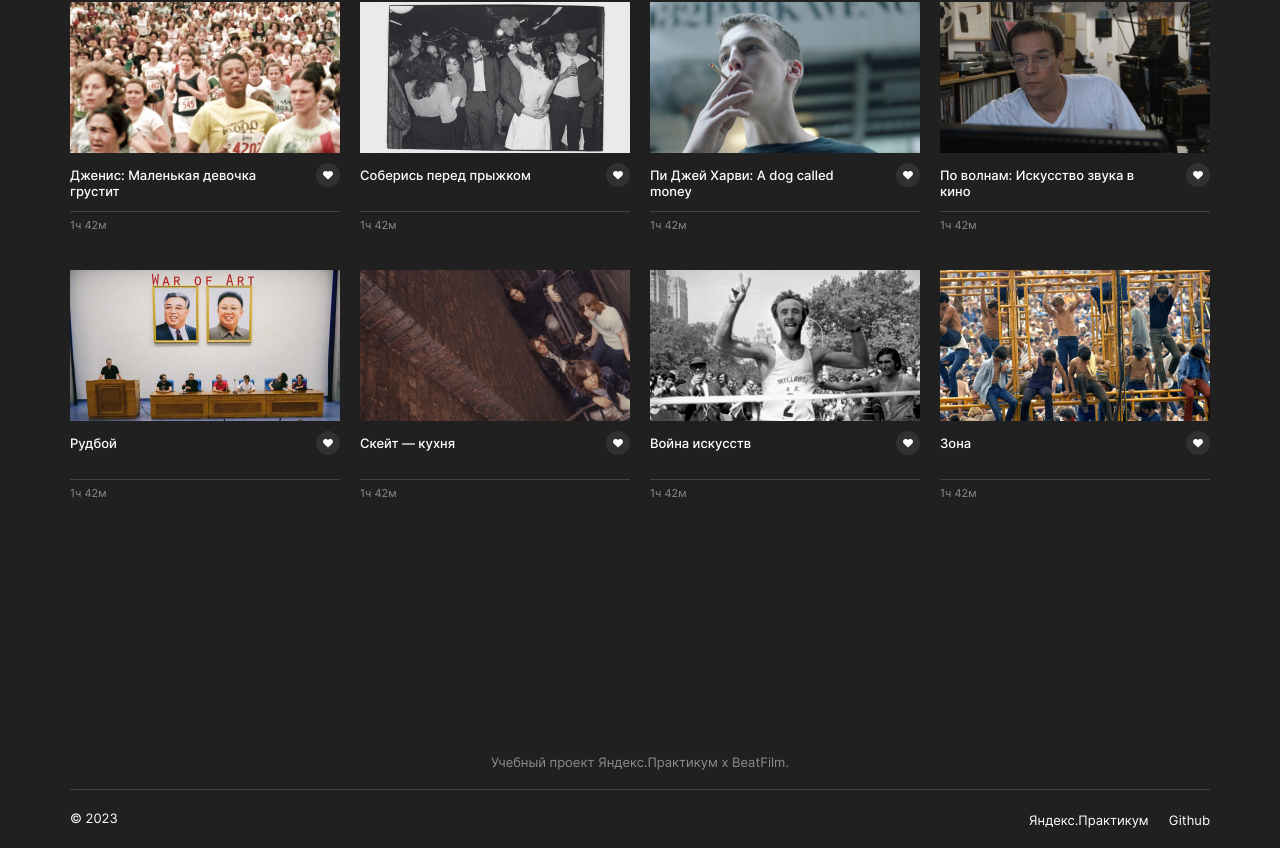
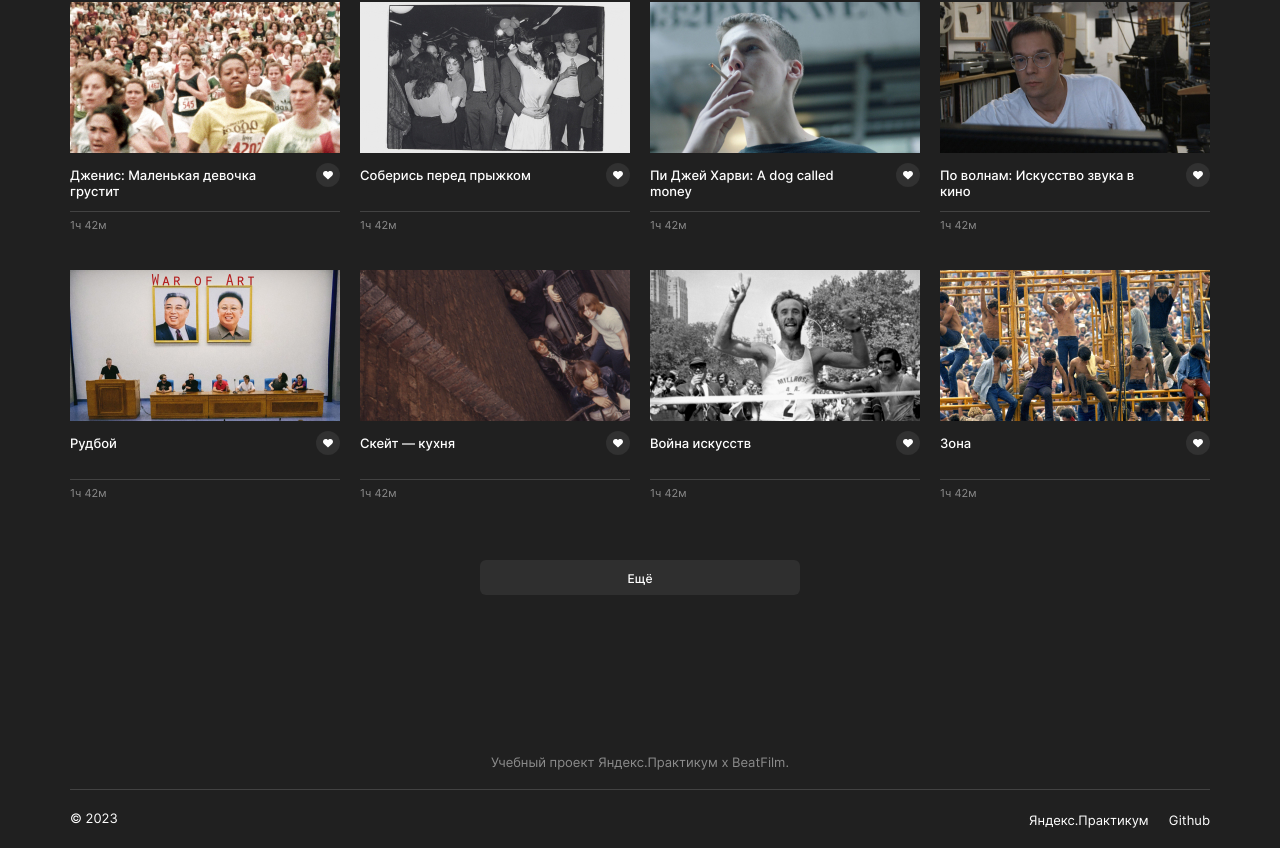
Before and after one commit to Karimeriya-ClaireLutkova/movies-explorer-frontend, a React (Create React App) app: page /movies in a window 1280 px wide. Shown: the part 900-1748 px from the top of the page. Built offline with nearby package versions, Linux system fonts and the light colour scheme.

Commit message:
Исправить отображение фильмов по кнопке 'еще'

```diff
--- a/src/components/App/App.js
+++ b/src/components/App/App.js
@@ -143,7 +143,7 @@ function App() {
         }>
         </Route>
         <Route path="saved-movies" element={
-          <SavedMovies movies={moviesSaved}
+          <SavedMovies movies={initialMoviesCards}
                        userData={userData}
                        onMovieDelete={handleMovieDelete}
                        loggedIn={loggedIn}
--- a/src/components/Movies/Movies.js
+++ b/src/components/Movies/Movies.js
@@ -8,24 +8,26 @@ import './Movies.css';
 
 function Movies({ movies, userData, onMovieLike, account, loggedIn, onAuthorization, onNavigation, onActiveMenu }) {
   const [windowDimensions, setWindowDimensions] = React.useState(getWindowDimensions());
-  const [isCounterMovies, setCounterMovies] = React.useState([]);
-  const [isCounterMoviesNew, setCounterMoviesNew] = React.useState([]);
+  const [isCounterMovies, setCounterMovies] = React.useState();
+  const isInitialCounter = 0;
   const [isMoviesList, setMoviesList] = React.useState([]);
   const [isInitialMovies, setInitialMovies] = React.useState([]);
+  const [isButtonInactive, setButtonInactive] = React.useState(false);
   const [isLoading, setLoading] = React.useState(false);
 
 
   function handleCounterWidth(item) {
-    let count = [];
+    let count;
     if (item.width < SCREEN_MIN) {
-      count.push(0, 5);
+      count = (5);
     } else if (SCREEN_MIN <= item.width && item.width < SCREEN_MEDIUM) {
-      count.push(0, 8);
+      count = (8);
     } else if (SCREEN_MEDIUM <= item.width && item.width < SCREEN_BIG) {
-      count.push(0, 12);
+      count = (12);
     } else if (SCREEN_BIG <= item.width) {
-      count.push(0, 16);
+      count = (16);
     }
+
     return count;
   }
 
@@ -45,12 +47,21 @@ function Movies({ movies, userData, onMovieLike, account, loggedIn, onAuthorizat
     return () => window.removeEventListener("resize", handleResize);
   }, [windowDimensions]);
 
-  function handleChangeDescription() {
-    const arrayFirst = isCounterMovies[0];
-    const arrayLast = isCounterMovies[1];
-    const arrayLastNew = (arrayLast - arrayFirst)*2;
-    const arrayNew = [arrayLast, arrayLastNew];
-    setCounterMoviesNew([arrayNew]);
+  function handleChangeDescription(item) {
+    let currentMovies = item;
+    const countPrimier = item.length;
+    const counterNew = (countPrimier)*2;
+    let cardsMoviesNew = [];
+    cardsMoviesNew = movies.slice(countPrimier, counterNew);
+    const initialCardsMovies = currentMovies.concat(cardsMoviesNew);
+    setMoviesList(initialCardsMovies);
+    if(initialCardsMovies.length < movies.length) {
+      setInitialMovies(initialCardsMovies);
+      setButtonInactive(false);
+    } else {
+      setInitialMovies(item);
+      setButtonInactive(true);
+    }
   }
 
   React.useEffect(() => {
@@ -58,24 +69,24 @@ function Movies({ movies, userData, onMovieLike, account, loggedIn, onAuthorizat
       const counterCurrent = handleCounterWidth(windowDimensions);
       setCounterMovies(counterCurrent);
       let initialCardsMovies = [];
-      initialCardsMovies = movies.slice(counterCurrent[0], counterCurrent[1]);
+      initialCardsMovies = movies.slice(isInitialCounter, isCounterMovies);
       return initialCardsMovies;
     }
     runOnlyPageLoad();
     const initialCardsMovies = runOnlyPageLoad();
     setInitialMovies(initialCardsMovies);
-  }, [movies, windowDimensions])
+  }, [isInitialCounter, movies, windowDimensions, isCounterMovies])
 
   return (
     <>
       <Header id="2" account={account} loggedIn={loggedIn} onAuthorization={onAuthorization} onNavigation={onNavigation} onActiveMenu={onActiveMenu} />
       <main>
         <section className="movies">
-          <SearchForm />
+          <SearchForm id="1"/>
           {isLoading ? (
             <Preloader />
           ) : (
-            <MoviesCardList id="1" moviesLeght={movies.length} initialCardsMovies={isInitialMovies} newMovies={isMoviesList} counterMoviesNew={isCounterMoviesNew} userData={userData} onMovieLike={onMovieLike} onDescription={handleChangeDescription} />
+            <MoviesCardList id="1" cardsMovies={isInitialMovies} buttonInactive={isButtonInactive} userData={userData} onMovieLike={onMovieLike} onChangeDescription={handleChangeDescription} />
           )}
         </section>
       </main>
--- a/src/components/MoviesCardList/MoviesCardList.js
+++ b/src/components/MoviesCardList/MoviesCardList.js
@@ -1,35 +1,28 @@
 import React from 'react';
+import { useLocation } from 'react-router-dom';
 import MoviesCard from '../MoviesCard/MoviesCard';
 import './MoviesCardList.css';
 
-function MoviesCardList({ initialCardsMovies, moviesLength, moviesNew, userData, onMovieLike, onMovieDelete, onChangeDescription, counterMoviesNew }) {
-  const [buttonInactive, setButtonInactive] = React.useState(true);
-  const [isMoviesList, setMoviesList] =  React.useState([]);
-  const className = `elements-adding__button elements-adding__button_type_${buttonInactive ? "inactive" : ""}`;
-  const addingCards = initialCardsMovies;
-  React.useEffect(() => {
-    const moviesCheck = () => {
-      if (isMoviesList.length < moviesLength) {
-        setButtonInactive(false);
-        const moviesList = addingCards.concat(moviesNew);
-        setMoviesList(moviesList);
-      } else if (isMoviesList.length >= moviesLength) {
-        setButtonInactive(true)
-      }
-    };
-    moviesCheck();
-  }, [moviesNew, moviesLength, isMoviesList, addingCards ]);
+function MoviesCardList({ cardsMovies, userData, onMovieLike, onMovieDelete, onChangeDescription, buttonInactive }) {
+  const className = `elements-adding__button ${buttonInactive ? "elements-adding__button_type_inactive" : ""}`;
+  const { pathname } = useLocation();
+
+  function handleChangeDescription() {
+    onChangeDescription(cardsMovies)
+  }
 
   return (
     <section className="elements" aria-label="Список фильмов">
       <div className="elements__container">
-        {initialCardsMovies.map((movie, i) => (
+        {cardsMovies.map((movie, i) => (
           <MoviesCard key={movie.movieId} userData={userData} movie={movie} onMovieLike={onMovieLike} onMovieDelete={onMovieDelete} />
         ))}
       </div>
-      <div className="elements-adding">
-        <button className={className} type="button" onClick={onChangeDescription}>Ещё</button>
-      </div>
+      { pathname === '/movies' &&
+        <div className="elements-adding">
+          <button className={className} type="button" onClick={handleChangeDescription}>Ещё</button>
+        </div>
+      }
     </section>
   )
 }
--- a/src/components/SavedMovies/SavedMovies.js
+++ b/src/components/SavedMovies/SavedMovies.js
@@ -12,11 +12,11 @@ function SavedMovies({ movies, userData, onMovieDelete, account, loggedIn, onAut
       <Header id="3" account={account} loggedIn={loggedIn} onAuthorization={onAuthorization} onNavigation={onNavigation} onActiveMenu={onActiveMenu} />
       <main>
         <section className="movies">
-          <SearchForm />
+          <SearchForm id="2" />
           {loading ? (
             <Preloader />
           ) : (
-            <MoviesCardList id="2" movies={movies} userData={userData} onMovieDelete={onMovieDelete} />
+            <MoviesCardList id="2" cardsMovies={movies} userData={userData} onMovieDelete={onMovieDelete} buttonInactive="" />
           )}
         </section>
       </main>
```
